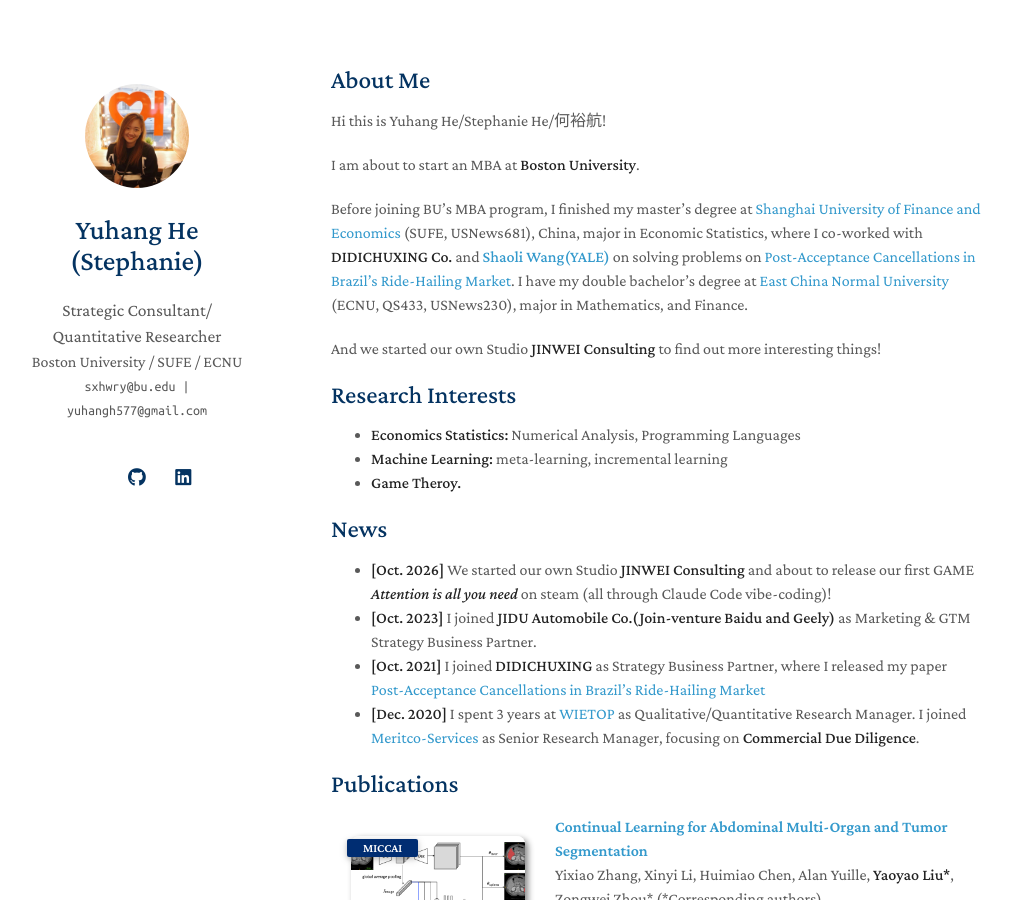
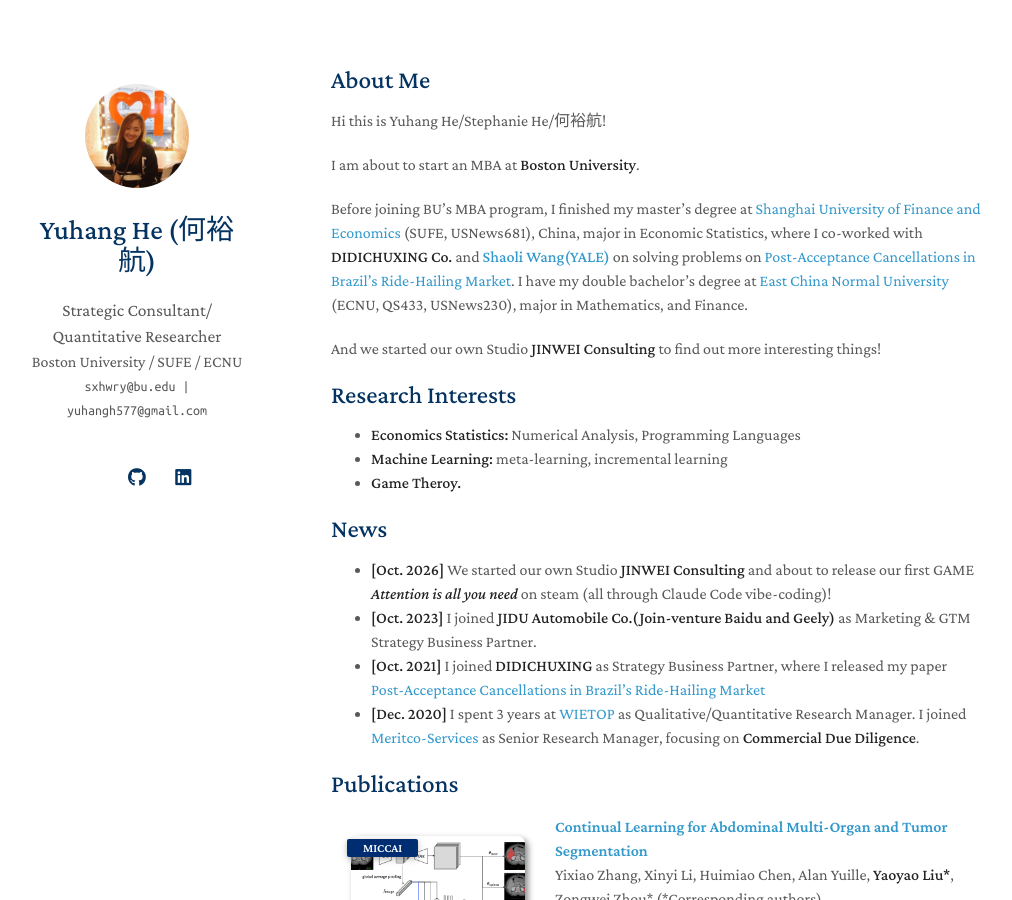
Before and after one commit to sparkle-hang/sparkle-hang.github.io, a Jekyll site: the page built from index.md, in a window 1280 px wide and 900 px high. Shown: the whole window, without its empty margins (139-1151 px from the left). Built offline with Jekyll 4.4.1, drawn with Linux system fonts in a browser that asks for light colours; a style sheet for code colours, icons or effects is not loaded; our own code applies the rules of GitHub Pages for plain Markdown files.

Commit message:
Update _config.yml

```diff
--- a/_config.yml
+++ b/_config.yml
@@ -1,5 +1,5 @@
 # Basic Information
-title: Yuhang He (Stephanie)
+title: Yuhang He (何裕航)
 position: Strategic Consultant/ Quantitative Researcher
 affiliation: Boston University / SUFE / ECNU
 email: sxhwry@bu.edu | yuhangh577@gmail.com
```
